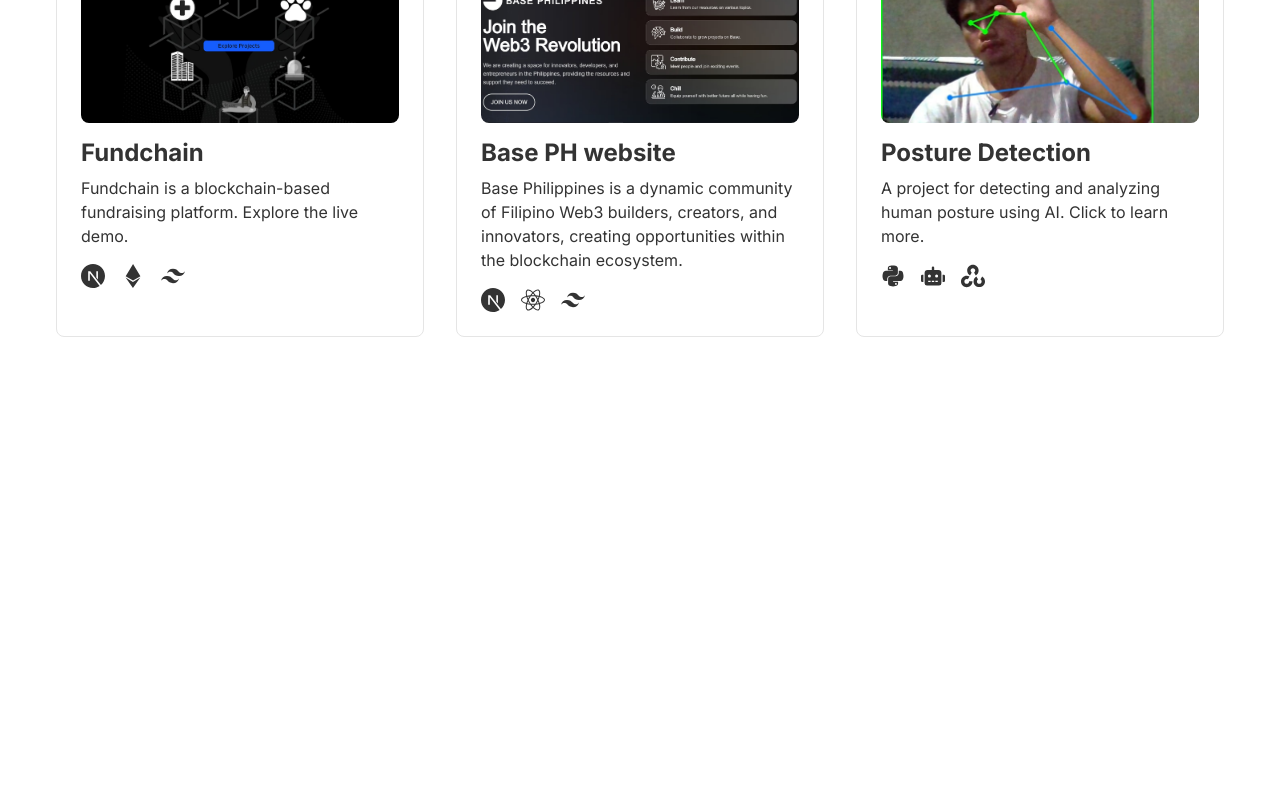
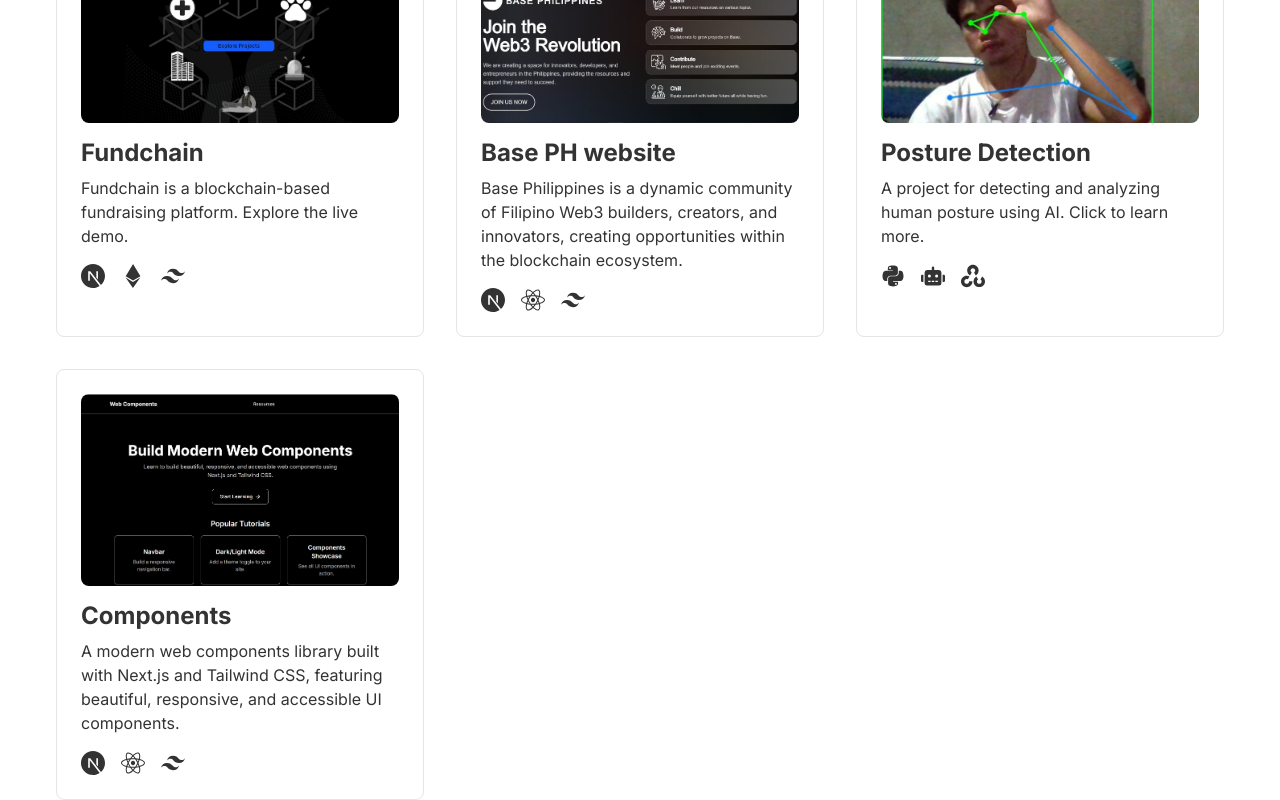
Before and after one commit to Sean070103/portfolio, a Next.js app: page /projects in a window 1280 px wide. Shown: the part 249-1049 px from the top of the page. Before the commit the page ends 800 px from the top, so only its background shows below. Built offline with nearby package versions, Linux system fonts and the light colour scheme.

Commit message:
Refactor code structure for improved readability and maintainability

```diff
--- a/src/app/about/page.tsx
+++ b/src/app/about/page.tsx
@@ -14,7 +14,19 @@
   const [titleIndex, setTitleIndex] = useState(0);
   const [displayed, setDisplayed] = useState("");
   const [typing, setTyping] = useState(true);
+  const [, setShowCopied] = useState(false);
 
+  const handleEmail = async () => {
+    const email = "mendozaseanmichaelandrewb2345@gmail.com";
+
+    try {
+      await navigator.clipboard.writeText(email);
+      setShowCopied(true);
+      setTimeout(() => setShowCopied(false), 2000);
+    } catch {
+      window.location.href = `mailto:${email}`;
+    }
+  };
 
   useEffect(() => {
     let timeout: NodeJS.Timeout;
@@ -75,7 +87,6 @@
               use. My goal is to convey your message and identity in the most
               creative way.
             </p>
-
           </div>
         </div>
       </div>
@@ -107,7 +118,9 @@
               <div className="flex items-start gap-4">
                 <div className="flex-shrink-0 w-3 h-3 rounded-full bg-primary mt-2"></div>
                 <div>
-                  <h3 className="text-xl font-semibold mb-1">San Pablo Colleges</h3>
+                  <h3 className="text-xl font-semibold mb-1">
+                    San Pablo Colleges
+                  </h3>
                   <p className="text-gray-400">Secondary Education</p>
                   <p className="text-sm text-gray-500">2019–2021</p>
                 </div>
--- a/src/app/layout.tsx
+++ b/src/app/layout.tsx
@@ -22,7 +22,7 @@
     <html lang="en" className={font.className}>
       <body>
         <ThemeProvider>
-          <ClientLayout>{children}</ClientLayout>
+          <ClientLayout>  {children}</ClientLayout>
         </ThemeProvider>
       </body>
     </html>
--- a/src/app/projects/page.tsx
+++ b/src/app/projects/page.tsx
@@ -65,6 +65,26 @@
       }
     ]
   },
+  {
+    title: "Components",
+    description: "A modern web components library built with Next.js and Tailwind CSS, featuring beautiful, responsive, and accessible UI components.",
+    image: "/components.jpg",
+    url: "https://components-six-sigma.vercel.app/",
+    tech: [
+      {
+        icon: <SiNextdotjs className="text-muted-foreground hover:text-primary transition-colors" size={24} />,
+        name: "Next.js"
+      },
+      {
+        icon: <FaReact className="text-muted-foreground hover:text-primary transition-colors" size={24} />,
+        name: "React"
+      },
+      {
+        icon: <SiTailwindcss className="text-muted-foreground hover:text-primary transition-colors" size={24} />,
+        name: "Tailwind CSS"
+      }
+    ]
+  },
 ];
 
 export default function ProjectsPage() {
@@ -73,7 +93,13 @@
       <h1 className="text-4xl font-bold mb-12">Projects</h1>
       <div className="grid grid-cols-1 md:grid-cols-2 lg:grid-cols-3 gap-8">
         {projects.map((project, idx) => (
-          <div key={idx} className="card group">
+          <a
+            key={idx}
+            href={project.url}
+            target="_blank"
+            rel="noopener noreferrer"
+            className="card group block"
+          >
             <div className="relative w-full h-48 mb-4 overflow-hidden rounded-lg">
               <Image
                 src={project.image}
@@ -91,7 +117,7 @@
                 </div>
               ))}
             </div>
-          </div>
+          </a>
         ))}
       </div>
     </main>
```
Also changed, not shown: public/components.jpg (added).
